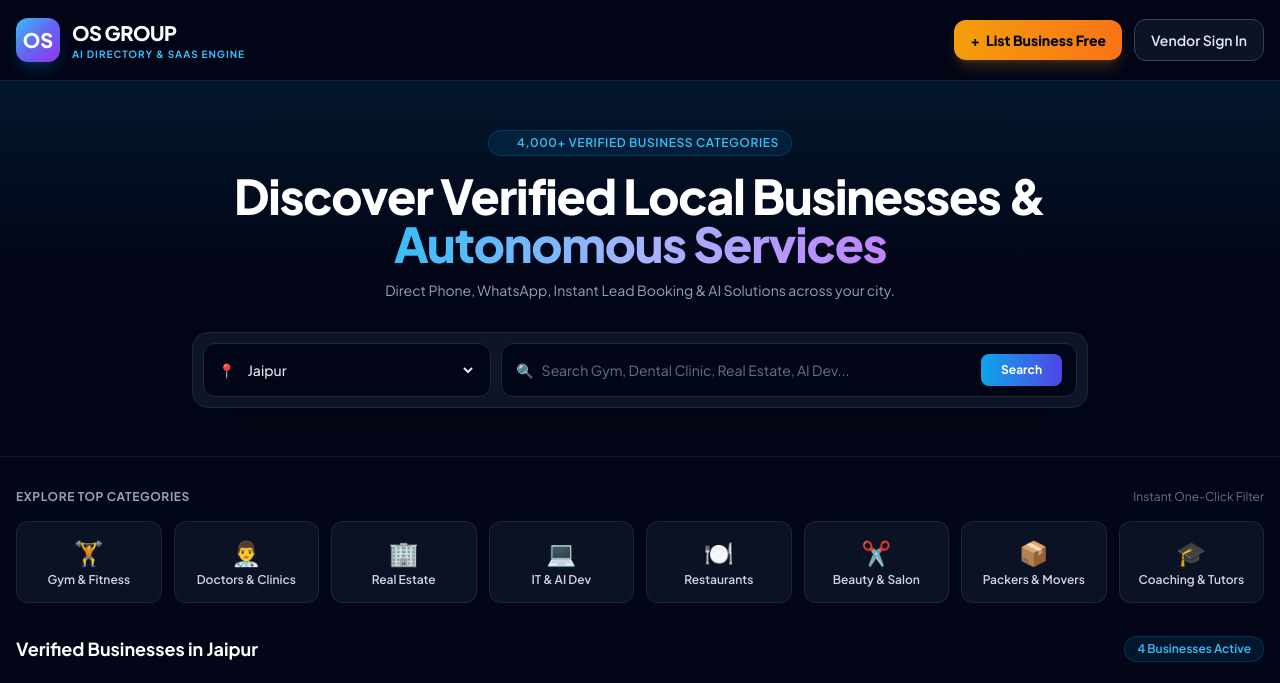
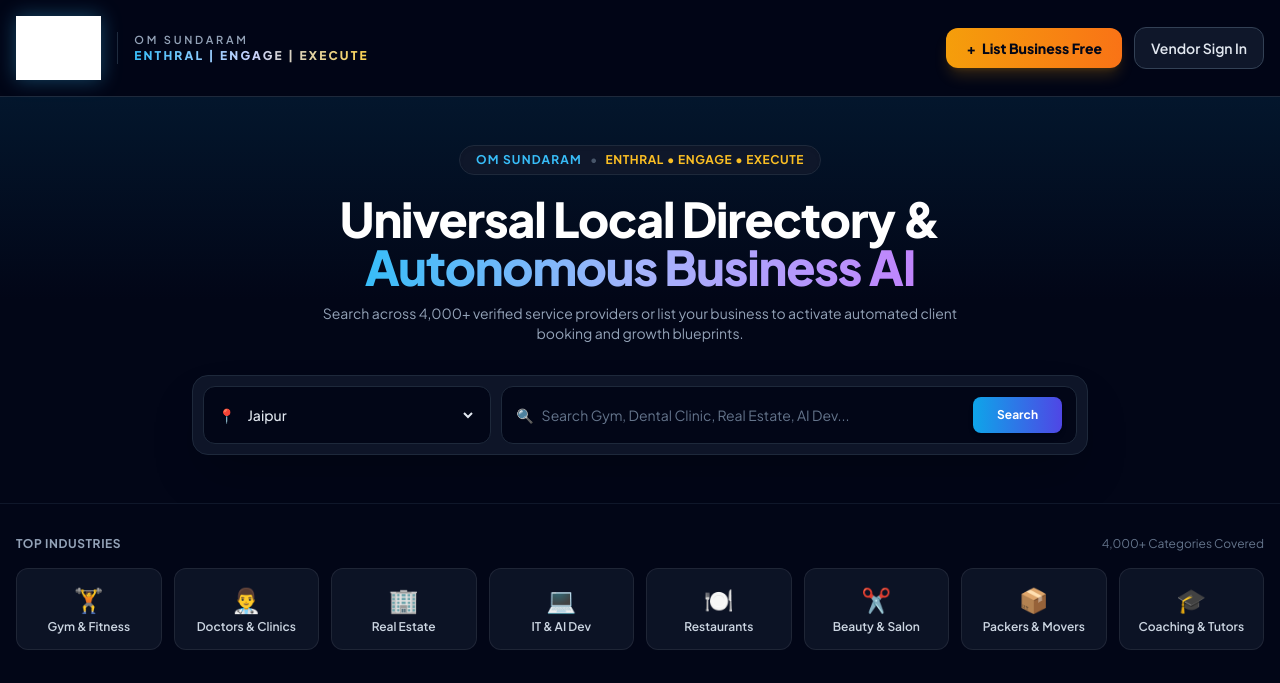
Before and after one commit to omsundaram/business-AI, a FastAPI app: page / in a window 1280 px wide. Shown: the top 683 px of the page. Run offline with FastAPI, Linux system fonts and the light colour scheme; some libraries are stand-ins or nearby versions; grey boxes are pictures that could not be loaded.

Commit message:
Update dashboard.html
new

```diff
--- a/templates/dashboard.html
+++ b/templates/dashboard.html
@@ -3,57 +3,66 @@
 <head>
   <meta charset="UTF-8">
   <meta name="viewport" content="width=device-width, initial-scale=1.0">
-  <title>OS GROUP - Universal Business AI Directory & Growth Engine</title>
+  <title>OS GROUP (OM SUNDARAM) - ENTHRAL | ENGAGE | EXECUTE</title>
   <script src="https://cdn.tailwindcss.com"></script>
-  <link href="https://fonts.googleapis.com/css2?family=Plus+Jakarta+Sans:wght@300;400;500;600;700;800&display=swap" rel="stylesheet">
+  <link href="https://fonts.googleapis.com/css2?family=Cinzel:wght@500;700;900&family=Plus+Jakarta+Sans:wght@300;400;500;600;700;800&display=swap" rel="stylesheet">
   <style>
     body { font-family: 'Plus Jakarta Sans', sans-serif; }
-    .glass-card { background: rgba(15, 23, 42, 0.75); backdrop-filter: blur(14px); border: 1px solid rgba(255, 255, 255, 0.08); }
-    .glow-border { border: 1px solid rgba(56, 189, 248, 0.3); box-shadow: 0 0 25px -5px rgba(56, 189, 248, 0.15); }
+    .brand-font { font-family: 'Cinzel', serif; }
+    .glass-card { background: rgba(15, 23, 42, 0.8); backdrop-filter: blur(14px); border: 1px solid rgba(255, 255, 255, 0.08); }
+    .glow-border { border: 1px solid rgba(56, 189, 248, 0.3); box-shadow: 0 0 25px -5px rgba(56, 189, 248, 0.2); }
+    .logo-dark-mode { filter: brightness(0) invert(1) drop-shadow(0 0 10px rgba(56, 189, 248, 0.35)); }
   </style>
 </head>
 <body class="bg-slate-950 text-slate-100 min-h-screen selection:bg-sky-500 selection:text-white">
 
-  <!-- TOP HEADER (Dark Theme) -->
-  <header class="bg-slate-950/90 border-b border-slate-800/80 sticky top-0 z-50 backdrop-blur-md">
-    <div class="max-w-7xl mx-auto px-4 h-20 flex items-center justify-between">
-      <!-- Logo -->
-      <div class="flex items-center gap-3 cursor-pointer" onclick="resetToHome()">
-        <div class="w-11 h-11 bg-gradient-to-br from-sky-400 via-indigo-500 to-purple-600 rounded-xl flex items-center justify-center font-black text-xl text-white shadow-lg shadow-sky-500/20">
-          OS
-        </div>
-        <div>
-          <span class="text-xl font-extrabold tracking-tight text-white block">OS GROUP</span>
-          <span class="text-[10px] text-sky-400 font-bold uppercase tracking-widest block">AI Directory & SaaS Engine</span>
+  <!-- TOP HEADER WITH OFFICIAL OS GROUP BRANDING -->
+  <header class="bg-slate-950/95 border-b border-slate-800 sticky top-0 z-50 backdrop-blur-md">
+    <div class="max-w-7xl mx-auto px-4 h-24 flex items-center justify-between">
+
+      <!-- Official Logo + Tagline Container -->
+      <div class="flex items-center gap-4 cursor-pointer" onclick="resetToHome()">
+        <img src="https://i.ibb.co/3sS1832/OS-GROUP.png" alt="OS GROUP Logo" class="h-16 w-auto object-contain logo-dark-mode transition-transform hover:scale-105 duration-200">
+        <div class="hidden sm:block border-l border-slate-800 pl-4">
+          <div class="text-[11px] tracking-[0.25em] text-slate-400 font-semibold uppercase">OM SUNDARAM</div>
+          <div class="text-xs font-extrabold text-transparent bg-clip-text bg-gradient-to-r from-sky-400 via-indigo-200 to-amber-300 tracking-[0.18em]">
+            ENTHRAL | ENGAGE | EXECUTE
+          </div>
         </div>
       </div>
 
       <!-- Right Action Controls -->
       <div class="flex items-center gap-3">
-        <button onclick="openListingModal()" class="bg-gradient-to-r from-amber-500 to-orange-500 hover:from-amber-400 hover:to-orange-400 text-slate-950 text-xs sm:text-sm font-extrabold px-4 py-2.5 rounded-xl shadow-lg shadow-amber-500/20 transition flex items-center gap-1.5">
+        <button onclick="openListingModal()" class="bg-gradient-to-r from-amber-500 to-orange-500 hover:from-amber-400 hover:to-orange-400 text-slate-950 text-xs sm:text-sm font-black px-5 py-2.5 rounded-xl shadow-lg shadow-amber-500/20 transition flex items-center gap-1.5">
           <span>+</span> List Business Free
         </button>
-        <button onclick="openLoginModal()" class="border border-slate-700 bg-slate-900/80 hover:bg-slate-800 text-xs sm:text-sm font-semibold px-4 py-2.5 rounded-xl text-slate-200 transition">
+        <button onclick="openLoginModal()" class="border border-slate-700 bg-slate-900 hover:bg-slate-800 text-xs sm:text-sm font-semibold px-4 py-2.5 rounded-xl text-slate-200 transition">
           Vendor Sign In
         </button>
       </div>
     </div>
   </header>
 
-  <!-- SEARCH HERO SECTION (Dark Glowing Justdial Search) -->
+  <!-- HERO SECTION WITH OFFICIAL SLOGAN -->
   <section class="relative py-12 px-4 border-b border-slate-900 overflow-hidden">
-    <div class="absolute inset-0 bg-gradient-to-b from-sky-500/10 via-slate-950/50 to-slate-950 pointer-events-none"></div>
+    <div class="absolute inset-0 bg-gradient-to-b from-sky-500/10 via-slate-950/60 to-slate-950 pointer-events-none"></div>
     <div class="max-w-4xl mx-auto text-center relative z-10">
-      <div class="inline-flex items-center gap-2 px-3 py-1 rounded-full bg-sky-500/10 border border-sky-500/20 text-sky-400 text-xs font-semibold uppercase tracking-wider mb-4">
-        <span class="w-2 h-2 rounded-full bg-sky-400 animate-ping"></span> 4,000+ Verified Business Categories
+
+      <div class="inline-flex items-center gap-2 px-4 py-1.5 rounded-full bg-slate-900 border border-slate-800 text-slate-300 text-xs font-semibold mb-5 shadow-inner">
+        <span class="text-sky-400 tracking-widest font-bold">OM SUNDARAM</span>
+        <span class="text-slate-600">&bull;</span>
+        <span class="text-amber-400 font-bold uppercase tracking-wider">ENTHRAL &bull; ENGAGE &bull; EXECUTE</span>
       </div>
+
       <h1 class="text-3xl sm:text-5xl font-extrabold text-white tracking-tight leading-tight">
-        Discover Verified Local Businesses & <span class="text-transparent bg-clip-text bg-gradient-to-r from-sky-400 via-indigo-300 to-purple-400">Autonomous Services</span>
+        Universal Local Directory & <span class="text-transparent bg-clip-text bg-gradient-to-r from-sky-400 via-indigo-300 to-purple-400">Autonomous Business AI</span>
       </h1>
-      <p class="text-slate-400 text-xs sm:text-sm mt-3 mb-8">Direct Phone, WhatsApp, Instant Lead Booking & AI Solutions across your city.</p>
+      <p class="text-slate-400 text-xs sm:text-sm mt-3 mb-8 max-w-2xl mx-auto">
+        Search across 4,000+ verified service providers or list your business to activate automated client booking and growth blueprints.
+      </p>
 
       <!-- Search Box with City & Keyword -->
-      <div class="bg-slate-900/90 border border-slate-800 p-2 sm:p-2.5 rounded-2xl shadow-2xl flex flex-col sm:flex-row gap-2.5 glow-border">
+      <div class="bg-slate-900/95 border border-slate-800 p-2.5 rounded-2xl shadow-2xl flex flex-col sm:flex-row gap-2.5 glow-border">
         <div class="sm:w-1/3 flex items-center bg-slate-950 border border-slate-800 rounded-xl px-3.5 py-2.5">
           <span class="text-sky-400 mr-2 text-sm">📍</span>
           <select id="searchCity" class="w-full bg-transparent text-sm text-slate-200 font-medium focus:outline-none cursor-pointer">
@@ -68,7 +77,7 @@
         <div class="sm:w-2/3 flex items-center bg-slate-950 border border-slate-800 rounded-xl px-3.5 py-2.5">
           <span class="text-slate-500 mr-2 text-sm">🔍</span>
           <input id="searchQuery" onkeypress="handleEnter(event)" placeholder="Search Gym, Dental Clinic, Real Estate, AI Dev..." class="w-full bg-transparent text-sm text-white placeholder-slate-500 focus:outline-none">
-          <button onclick="performSearch()" class="ml-2 bg-gradient-to-r from-sky-500 to-indigo-600 hover:from-sky-400 hover:to-indigo-500 text-white font-bold px-5 py-2 rounded-lg text-xs shadow-md transition whitespace-nowrap">
+          <button onclick="performSearch()" class="ml-2 bg-gradient-to-r from-sky-500 to-indigo-600 hover:from-sky-400 hover:to-indigo-500 text-white font-bold px-6 py-2.5 rounded-lg text-xs shadow-md transition whitespace-nowrap">
             Search
           </button>
         </div>
@@ -76,11 +85,11 @@
     </div>
   </section>
 
-  <!-- QUICK CATEGORIES (Dark Cards) -->
+  <!-- QUICK CATEGORIES -->
   <section class="max-w-7xl mx-auto px-4 py-8">
     <div class="flex justify-between items-center mb-4">
-      <h2 class="text-xs font-bold text-slate-400 uppercase tracking-wider">Explore Top Categories</h2>
-      <span class="text-xs text-slate-500">Instant One-Click Filter</span>
+      <h2 class="text-xs font-bold text-slate-400 uppercase tracking-wider">Top Industries</h2>
+      <span class="text-xs text-slate-500">4,000+ Categories Covered</span>
     </div>
     <div class="grid grid-cols-2 sm:grid-cols-4 lg:grid-cols-8 gap-3 text-center">
       <div onclick="filterByCat('Gym')" class="glass-card p-3.5 rounded-xl hover:border-sky-500/50 cursor-pointer transition group">
@@ -118,30 +127,30 @@
     </div>
   </section>
 
-  <!-- LISTINGS FEED SECTION (Justdial Style Results in Dark Theme) -->
+  <!-- LISTINGS FEED -->
   <main class="max-w-7xl mx-auto px-4 pb-20">
     <div class="flex justify-between items-center mb-5">
       <h2 id="resultsHeading" class="text-base sm:text-lg font-bold text-white">Verified Business Listings</h2>
       <span id="resultsCount" class="text-xs text-sky-400 bg-sky-500/10 border border-sky-500/20 px-3 py-1 rounded-full font-semibold">Loading...</span>
     </div>
 
-    <div id="listingsContainer" class="space-y-4">
-      <!-- Dynamically generated dark Justdial cards -->
-    </div>
+    <div id="listingsContainer" class="space-y-4"></div>
   </main>
 
-  <!-- MODAL: FREE LISTING & OTP VERIFICATION -->
-  <div id="listingModal" class="hidden fixed inset-0 z-50 bg-black/80 backdrop-blur-md flex items-center justify-center p-4 overflow-y-auto">
+  <!-- MODAL: FREE LISTING WITH OTP -->
+  <div id="listingModal" class="hidden fixed inset-0 z-50 bg-black/85 backdrop-blur-md flex items-center justify-center p-4 overflow-y-auto">
     <div class="bg-slate-900 border border-slate-800 rounded-3xl max-w-2xl w-full p-6 sm:p-8 shadow-2xl relative my-8">
       <button onclick="closeListingModal()" class="absolute top-5 right-5 text-slate-400 hover:text-white text-xl">✕</button>
 
       <div class="border-b border-slate-800 pb-4 mb-6">
-        <span class="text-xs font-bold text-amber-400 uppercase tracking-widest">Free Business Onboarding</span>
-        <h3 class="text-2xl font-extrabold text-white mt-1">List Your Business on OS Group</h3>
-        <p class="text-xs text-slate-400 mt-1">Get verified instantly, activate your public directory microsite, and access autonomous AI tools.</p>
+        <div class="flex items-center gap-2 mb-1">
+          <span class="text-[10px] tracking-widest text-sky-400 font-bold uppercase">OM SUNDARAM &bull; OS GROUP</span>
+        </div>
+        <h3 class="text-2xl font-extrabold text-white">List Your Business Free</h3>
+        <p class="text-xs text-slate-400 mt-1">Get verified with OTP, unlock direct customer calls, and activate your custom AI suite.</p>
       </div>
 
-      <!-- Step 1: Form -->
+      <!-- Step 1: Input Form -->
       <div id="formStep1" class="space-y-4">
         <div class="grid grid-cols-1 sm:grid-cols-2 gap-4">
           <div>
@@ -156,7 +165,7 @@
 
         <div class="grid grid-cols-1 sm:grid-cols-2 gap-4">
           <div>
-            <label class="text-xs font-semibold text-slate-400">Mobile Number (For OTP Verification) *</label>
+            <label class="text-xs font-semibold text-slate-400">Mobile Number (For Verification OTP) *</label>
             <input id="new_mob" placeholder="+91 9829012345" value="+91 9829012345" class="w-full mt-1 bg-slate-950 border border-slate-800 rounded-xl p-3 text-sm text-white focus:border-sky-500 focus:outline-none">
           </div>
           <div>
@@ -182,13 +191,13 @@
           </div>
           <div>
             <label class="text-xs font-semibold text-slate-400">Area / Locality *</label>
-            <input id="new_area" placeholder="e.g. Vaishali Nagar" value="Malviya Nagar" class="w-full mt-1 bg-slate-950 border border-slate-800 rounded-xl p-3 text-sm text-white focus:border-sky-500 focus:outline-none">
+            <input id="new_area" placeholder="e.g. Malviya Nagar" value="Malviya Nagar" class="w-full mt-1 bg-slate-950 border border-slate-800 rounded-xl p-3 text-sm text-white focus:border-sky-500 focus:outline-none">
           </div>
         </div>
 
         <div>
           <label class="text-xs font-semibold text-slate-400">Services Offered (Comma Separated) *</label>
-          <input id="new_services" placeholder="CrossFit, Personal Coaching, Diet Plan" value="CrossFit, Weight Loss, Personal Coaching" class="w-full mt-1 bg-slate-950 border border-slate-800 rounded-xl p-3 text-sm text-white focus:border-sky-500 focus:outline-none">
+          <input id="new_services" placeholder="CrossFit, Personal Training, Diet Plan" value="CrossFit, Weight Loss, Personal Coaching" class="w-full mt-1 bg-slate-950 border border-slate-800 rounded-xl p-3 text-sm text-white focus:border-sky-500 focus:outline-none">
         </div>
 
         <div>
@@ -197,28 +206,28 @@
         </div>
 
         <button onclick="triggerVendorOTP()" class="w-full py-3.5 bg-gradient-to-r from-sky-500 to-indigo-600 hover:from-sky-400 hover:to-indigo-500 text-white font-bold text-sm rounded-xl shadow-lg shadow-sky-500/20 transition">
-          🔒 Verify Mobile via OTP & Activate Listing →
+          🔒 Verify Mobile with OTP & Publish
         </button>
       </div>
 
-      <!-- Step 2: OTP Verification -->
+      <!-- Step 2: OTP Entry -->
       <div id="formStep2" class="hidden text-center py-8 space-y-4">
         <div class="w-14 h-14 rounded-2xl bg-sky-500/10 border border-sky-500/20 flex items-center justify-center text-3xl mx-auto text-sky-400">🔑</div>
-        <h4 class="text-xl font-bold text-white">Enter 4-Digit Verification OTP</h4>
+        <h4 class="text-xl font-bold text-white">Enter 4-Digit OTP Code</h4>
         <p class="text-xs text-slate-400" id="otpText">We have sent a verification code to your mobile number.</p>
         <div class="my-4">
           <input id="vendorOtpInput" maxlength="4" placeholder="0000" class="w-36 text-center text-3xl tracking-widest font-mono bg-slate-950 border-2 border-sky-500 rounded-xl p-2.5 text-white focus:outline-none">
         </div>
         <button onclick="verifyVendorAndList()" class="w-full py-3.5 bg-gradient-to-r from-emerald-500 to-teal-600 text-white font-bold rounded-xl text-sm shadow-lg shadow-emerald-500/20 transition">
-          Confirm OTP & Publish Listing Now
+          Confirm OTP & Activate Listing
         </button>
       </div>
 
-      <!-- Step 3: Success with Instant Page & Credentials -->
+      <!-- Step 3: Success View -->
       <div id="formStep3" class="hidden text-center py-8 space-y-4">
         <div class="w-16 h-16 rounded-2xl bg-emerald-500/10 border border-emerald-500/20 flex items-center justify-center text-4xl mx-auto text-emerald-400">🎉</div>
-        <h4 class="text-2xl font-extrabold text-white">Your Business Is Officially Live!</h4>
-        <p class="text-xs text-slate-400">Your profile has been indexed on OS Group search and your AI Engine is activated.</p>
+        <h4 class="text-2xl font-extrabold text-white">Business Listed Successfully!</h4>
+        <p class="text-xs text-slate-400">Indexed under OS GROUP directory with verified credentials.</p>
 
         <div class="bg-slate-950 border border-slate-800 p-4 rounded-2xl text-left text-xs font-mono space-y-2 my-4">
           <div class="flex justify-between border-b border-slate-800 pb-1.5">
@@ -230,14 +239,14 @@
             <span id="outVendorPwd" class="text-emerald-400 font-bold">passXXX</span>
           </div>
           <div class="flex justify-between">
-            <span class="text-slate-400">Live Business URL:</span>
+            <span class="text-slate-400">Public Page:</span>
             <span id="outVendorUrl" class="text-amber-400 font-bold">/biz/OSG-XXXX</span>
           </div>
         </div>
 
         <div class="flex gap-3">
           <button onclick="openLiveStorefront()" class="flex-1 py-3 bg-amber-500 hover:bg-amber-400 text-slate-950 font-extrabold rounded-xl text-xs transition">
-            🌐 View Justdial Public Page
+            🌐 View Public Profile
           </button>
           <button onclick="closeListingModal(); performSearch();" class="flex-1 py-3 bg-blue-600 hover:bg-blue-500 text-white font-bold rounded-xl text-xs transition">
             Explore Listings
@@ -252,7 +261,7 @@
     <div class="bg-slate-900 border border-slate-800 rounded-3xl max-w-md w-full p-6 shadow-2xl relative">
       <button onclick="closeEnquiryModal()" class="absolute top-4 right-4 text-slate-400 hover:text-white text-lg">✕</button>
       <div class="mb-4">
-        <span class="text-xs font-bold text-sky-400 uppercase tracking-wider">Fast Lead Connect</span>
+        <span class="text-[10px] font-bold text-sky-400 uppercase tracking-widest">OM SUNDARAM &bull; LEAD CONNECT</span>
         <h3 id="enqBizTitle" class="text-lg font-bold text-white mt-0.5">Send Enquiry</h3>
         <p class="text-xs text-slate-400">Get lowest quotes and direct callback from this verified business.</p>
       </div>
@@ -261,30 +270,40 @@
         <input id="enq_mob" required placeholder="Your Mobile Number" class="w-full bg-slate-950 border border-slate-800 rounded-xl p-3 text-xs text-white focus:outline-none focus:border-sky-500">
         <textarea id="enq_req" rows="3" placeholder="Tell us your requirement..." class="w-full bg-slate-950 border border-slate-800 rounded-xl p-3 text-xs text-white focus:outline-none focus:border-sky-500"></textarea>
         <button type="submit" class="w-full py-3 bg-gradient-to-r from-sky-500 to-indigo-600 text-white font-bold text-xs rounded-xl shadow-lg transition">
-          🚀 Send Enquiry to Vendor Desk
+          🚀 Send Enquiry
         </button>
       </form>
       <div id="enq_success" class="hidden mt-3 p-3 bg-emerald-500/10 border border-emerald-500/20 text-emerald-400 text-xs rounded-xl text-center">
-        ✓ Requirement forwarded! Vendor and WhatsApp bot will contact you shortly.
+        ✓ Forwarded directly to business WhatsApp!
       </div>
     </div>
   </div>
 
-  <!-- MODAL: VENDOR SIGN IN -->
+  <!-- MODAL: VENDOR LOGIN -->
   <div id="loginModal" class="hidden fixed inset-0 z-50 bg-black/80 backdrop-blur-md flex items-center justify-center p-4">
     <div class="bg-slate-900 border border-slate-800 rounded-3xl max-w-sm w-full p-6 shadow-2xl relative">
       <button onclick="closeLoginModal()" class="absolute top-4 right-4 text-slate-400 hover:text-white text-lg">✕</button>
+      <div class="text-[10px] font-bold text-sky-400 uppercase tracking-widest mb-1">OM SUNDARAM</div>
       <h3 class="text-lg font-bold text-white mb-1">Vendor Portal Sign In</h3>
-      <p class="text-xs text-slate-400 mb-4">Manage your listing, leads, and AI growth blueprints</p>
+      <p class="text-xs text-slate-400 mb-4">Access leads & autonomous AI engine</p>
       <div class="space-y-3">
         <input id="login_id" placeholder="Vendor ID or Mobile" class="w-full bg-slate-950 border border-slate-800 rounded-xl p-3 text-xs text-white focus:outline-none focus:border-sky-500">
         <input id="login_pwd" type="password" placeholder="Password" class="w-full bg-slate-950 border border-slate-800 rounded-xl p-3 text-xs text-white focus:outline-none focus:border-sky-500">
         <button onclick="performVendorLogin()" class="w-full py-3 bg-gradient-to-r from-sky-500 to-indigo-600 text-white font-bold rounded-xl text-xs transition">
-          Enter Vendor Dashboard
+          Enter Dashboard
         </button>
       </div>
     </div>
   </div>
+
+  <!-- FOOTER -->
+  <footer class="border-t border-slate-900 bg-slate-950 py-10 text-center text-xs text-slate-500">
+    <div class="max-w-7xl mx-auto px-4 space-y-2">
+      <div class="text-sm font-bold text-slate-300">OM SUNDARAM &bull; OS GROUP</div>
+      <div class="tracking-[0.2em] text-sky-400 font-semibold uppercase">ENTHRAL | ENGAGE | EXECUTE</div>
+      <p class="text-[11px] text-slate-600 mt-2">&copy; 2026 OS GROUP Technologies. All rights reserved.</p>
+    </div>
+  </footer>
 
   <script>
     let activeMobile = "";
@@ -310,7 +329,6 @@
       performSearch();
     }
 
-    // Lead Enquiry Handlers
     function openEnquiryModal(bizObj) {
       targetBizForEnquiry = bizObj;
       document.getElementById('enqBizTitle').innerText = "Enquiry for " + bizObj.name;
@@ -326,11 +344,10 @@
       const cleanMob = (targetBizForEnquiry.whatsapp || targetBizForEnquiry.mobile).replace("+", "").replace(" ", "").replace("-", "");
       setTimeout(() => {
         closeEnquiryModal();
-        window.open(`https://wa.me/${cleanMob}?text=${encodeURIComponent("New Lead Inquiry from OS Group: " + req)}`, '_blank');
+        window.open(`https://wa.me/${cleanMob}?text=${encodeURIComponent("New Lead Inquiry via OS GROUP: " + req)}`, '_blank');
       }, 1000);
     }
 
-    // Live Search Execution (Dark Justdial Result Cards)
     async function performSearch() {
       const q = document.getElementById('searchQuery').value;
       const city = document.getElementById('searchCity').value;
@@ -340,7 +357,7 @@
       const container = document.getElementById('listingsContainer');
       container.innerHTML = "";
 
-      document.getElementById('resultsHeading').innerText = q ? `Results for "${q}" in ${city}` : `Verified Businesses in ${city}`;
+      document.getElementById('resultsHeading').innerText = q ? `Results for "${q}" in ${city}` : `Verified Listings in ${city}`;
       document.getElementById('resultsCount').innerText = `${data.count} Businesses Active`;
 
       if (data.results.length === 0) {
@@ -361,12 +378,10 @@
 
         const card = `
           <div class="glass-card rounded-2xl p-5 hover:border-sky-500/40 transition duration-200 flex flex-col sm:flex-row gap-5">
-            <!-- Business Image -->
             <div class="w-full sm:w-56 h-44 rounded-xl overflow-hidden flex-shrink-0 bg-slate-900 border border-slate-800">
               <img src="${b.image}" alt="${b.name}" class="w-full h-full object-cover">
             </div>
 
-            <!-- Details -->
             <div class="flex-1 flex flex-col justify-between">
               <div>
                 <div class="flex items-start justify-between gap-2">
@@ -382,18 +397,15 @@
                   </div>
                 </div>
 
-                <!-- Offer Badge -->
                 <div class="mt-2.5 inline-flex items-center gap-1.5 text-xs text-amber-300 bg-amber-500/10 px-3 py-1 rounded-lg border border-amber-500/20 font-medium">
                   <span>🏷️</span> ${b.offer}
                 </div>
 
-                <!-- Services List -->
                 <div class="mt-3 flex flex-wrap gap-1.5">
                   ${servicesTags}
                 </div>
               </div>
 
-              <!-- Practical Action Buttons -->
               <div class="mt-4 pt-3 border-t border-slate-800/80 flex flex-wrap items-center gap-2">
                 <a href="tel:${b.mobile}" class="bg-sky-600 hover:bg-sky-500 text-white text-xs font-bold px-4 py-2 rounded-xl flex items-center gap-1.5 transition">
                   <span>📞</span> Call: ${b.mobile}
@@ -405,7 +417,7 @@
                   ⚡ Send Enquiry
                 </button>
                 <a href="/biz/${b.id}" target="_blank" class="text-xs text-sky-400 hover:underline ml-auto flex items-center gap-1">
-                  View Full Profile &rarr;
+                  View Profile &rarr;
                 </a>
               </div>
             </div>
@@ -415,7 +427,6 @@
       });
     }
 
-    // Step 1: Send OTP
     async function triggerVendorOTP() {
       const payload = {
         owner_name: document.getElementById('new_owner').value.trim(),
@@ -448,7 +459,6 @@
       }
     }
 
-    // Step 2: Verify OTP
     async function verifyVendorAndList() {
       const otp = document.getElementById('vendorOtpInput').value.trim();
       const res = await fetch('/api/vendor/verify-otp', {
```
